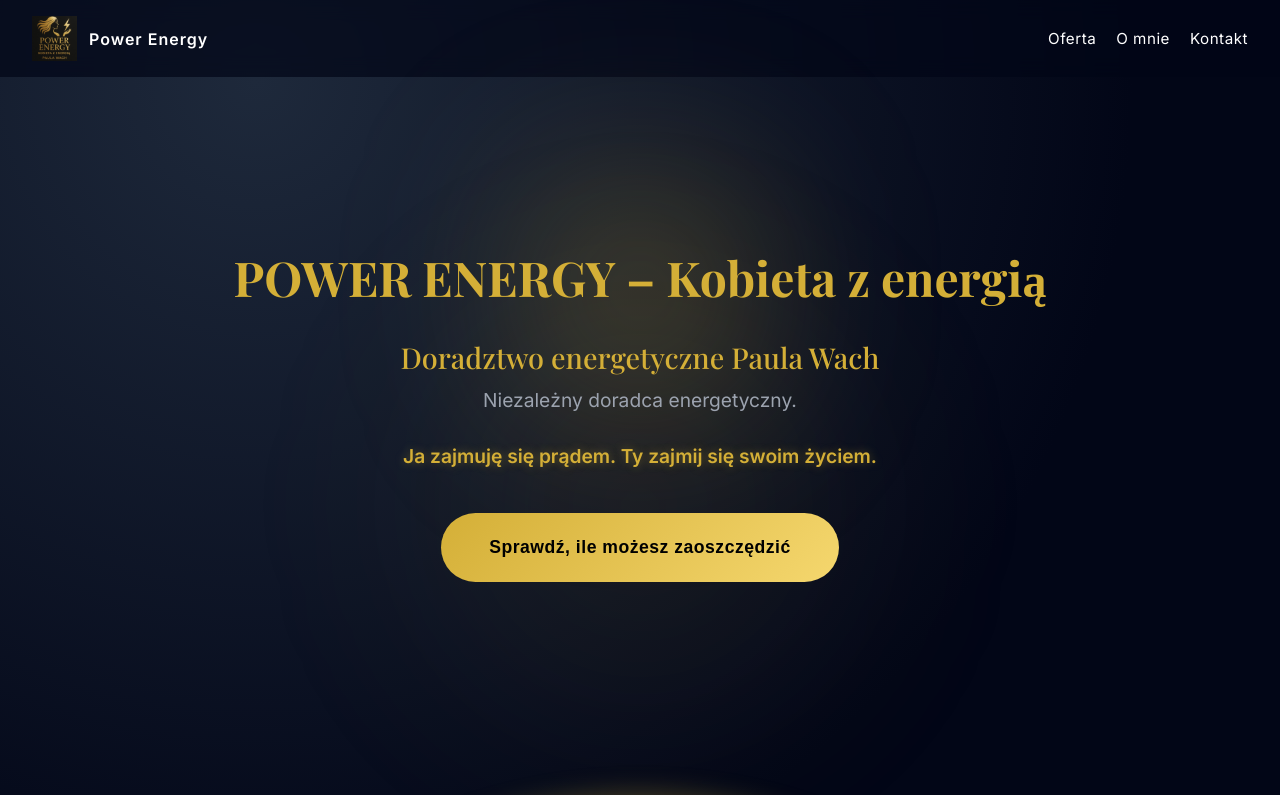
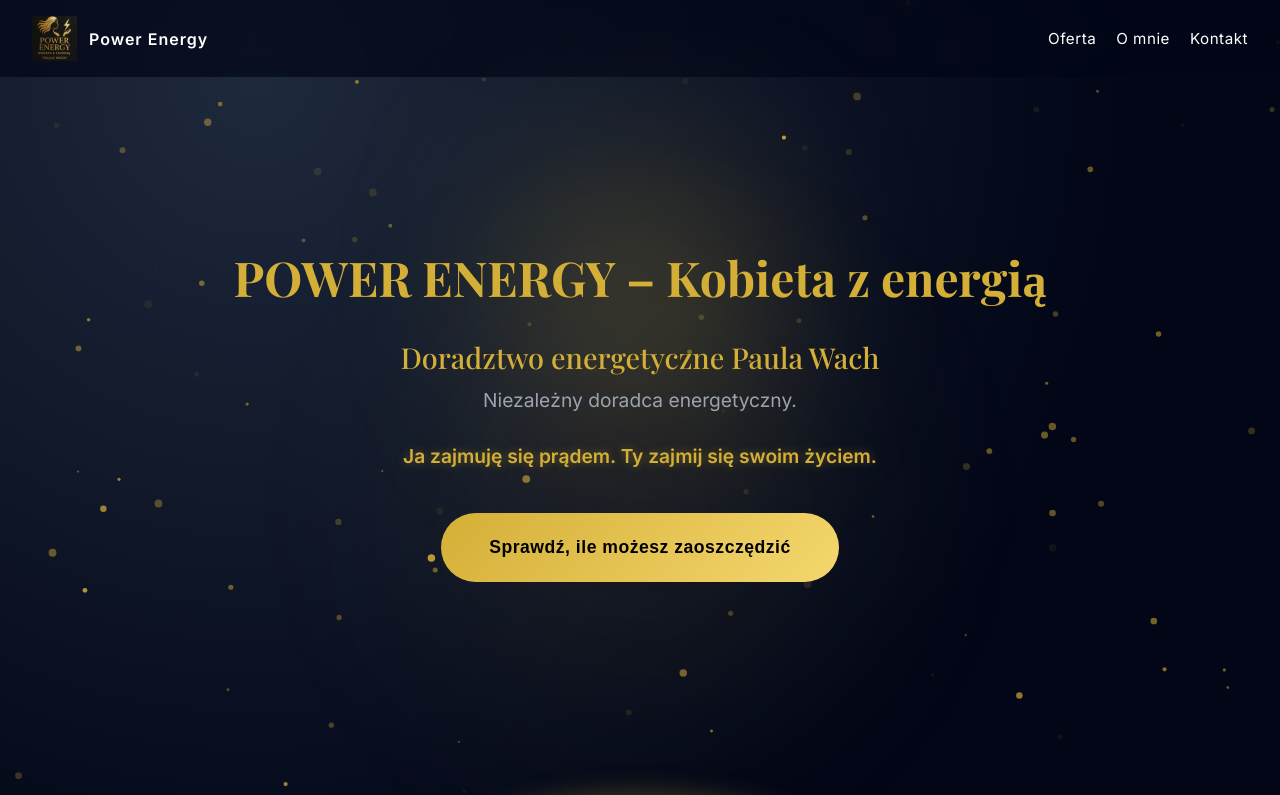
Before and after one commit to piotr02468/kobietazenergia.pl, a plain HTML site: page index.html in a window 1280 px wide. Shown: the top 795 px of the page. Drawn offline with nearby package versions, Linux system fonts and the light colour scheme.

Commit message:
animacja tla

```diff
--- a/index.html
+++ b/index.html
@@ -15,6 +15,8 @@
 </head>
 
 <body>
+
+<canvas id="bg-canvas"></canvas>
 
 <!-- HEADER -->
 <header class="header">
--- a/script/script.js
+++ b/script/script.js
@@ -2,6 +2,68 @@
     document.getElementById("kontakt").scrollIntoView({ behavior: "smooth" });
   }
 
+  // Canvas animation for electricity flow
+  const canvas = document.getElementById('bg-canvas');
+  const ctx = canvas.getContext('2d');
+
+  function resizeCanvas() {
+    canvas.width = window.innerWidth;
+    canvas.height = window.innerHeight;
+  }
+
+  resizeCanvas();
+  window.addEventListener('resize', resizeCanvas);
+
+  class Particle {
+    constructor() {
+      this.x = Math.random() * canvas.width;
+      this.y = Math.random() * canvas.height;
+      this.vx = (Math.random() - 0.5) * 2;
+      this.vy = (Math.random() - 0.5) * 2;
+      this.size = Math.random() * 3 + 1;
+      this.alpha = Math.random() * 0.5 + 0.5;
+    }
+
+    update() {
+      this.x += this.vx;
+      this.y += this.vy;
+
+      if (this.x < 0 || this.x > canvas.width) this.vx *= -1;
+      if (this.y < 0 || this.y > canvas.height) this.vy *= -1;
+
+      this.alpha -= 0.005;
+      if (this.alpha <= 0) {
+        this.x = Math.random() * canvas.width;
+        this.y = Math.random() * canvas.height;
+        this.alpha = Math.random() * 0.5 + 0.5;
+      }
+    }
+
+    draw() {
+      ctx.globalAlpha = this.alpha;
+      ctx.fillStyle = '#D4AF37';
+      ctx.beginPath();
+      ctx.arc(this.x, this.y, this.size, 0, Math.PI * 2);
+      ctx.fill();
+    }
+  }
+
+  const particles = [];
+  for (let i = 0; i < 100; i++) {
+    particles.push(new Particle());
+  }
+
+  function animate() {
+    ctx.clearRect(0, 0, canvas.width, canvas.height);
+    particles.forEach(particle => {
+      particle.update();
+      particle.draw();
+    });
+    requestAnimationFrame(animate);
+  }
+
+  animate();
+
 
 
 AOS.init({ duration: 800, easing: 'ease-in-out' });
--- a/style/style.css
+++ b/style/style.css
@@ -12,6 +12,16 @@ body {
   background-attachment: fixed;
   color: white;
   margin: 0;
+}
+
+#bg-canvas {
+  position: fixed;
+  top: 0;
+  left: 0;
+  width: 100%;
+  height: 100%;
+  z-index: -1;
+  pointer-events: none;
 }
 
 .hero {
```
